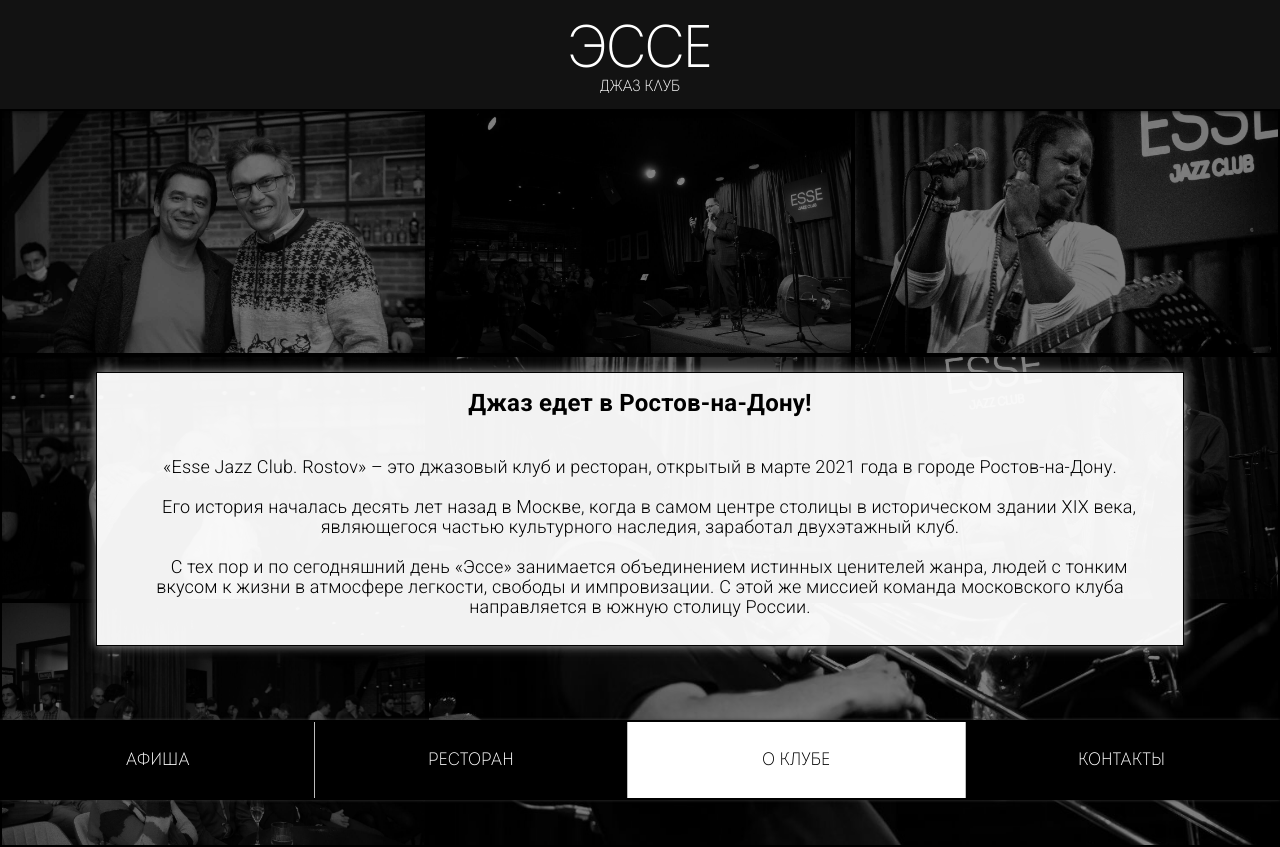
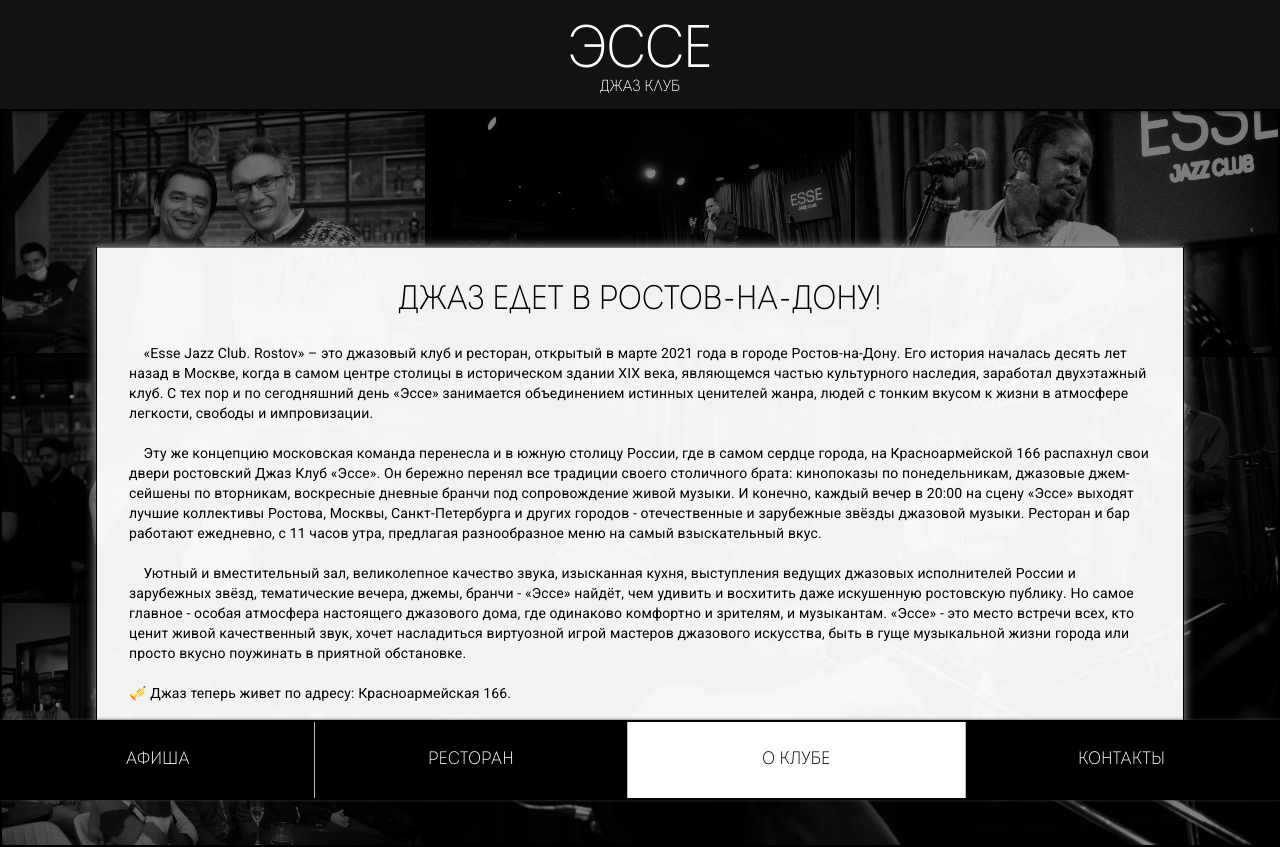
Before and after one commit to warferton/EsseDonWeb, a Next.js app in the folder front/: page /club in a window 1280 px wide. Shown: the top 847 px of the page. Built offline with nearby package versions, Linux system fonts and the light colour scheme.

Commit message:
changed fonts at event page

```diff
--- a/front/pages/club/index.tsx
+++ b/front/pages/club/index.tsx
@@ -1,7 +1,6 @@
 import { useEffect } from 'react';
 import Head from 'next/head';
 import { Box, Typography, ImageList, ImageListItem, makeStyles } from '@material-ui/core';
-import { Footer } from '../../components/footer/footer.component';
 import { motion } from 'framer-motion';
 
 const useStyles = makeStyles({
@@ -34,20 +33,18 @@
     '-ms-transform': 'translate(-50%, -50%)',
   },
   heading:{
-    fontSize: '24px',
-    fontWeight: 'bold',
+    paddingTop: '20px',
     display: 'flex',
     textAlign: 'center',
     flexWrap: 'wrap',
     justifyContent: 'center',
   },
   text: {
-      paddingTop: '20px',
+      paddingTop: '5px',
       paddingRight: '20px',
       paddingLeft: '20px',
-      fontSize: '18px',
       lineHeight: '20px',
-      fontWeight: 300,
+      textAlign: 'left',
   },
   image: {
     position: 'relative',
@@ -115,16 +112,18 @@
             </ImageList>
 
             <Box className={ classes.infoBox }>
-              <Typography paragraph className = {classes.heading }>
-                Джаз едет в Ростов-на-Дону!
+              <Typography variant="h4" paragraph className = {classes.heading }>
+                Джаз едет в Ростов_на_Дону!
               </Typography>
 
-              <Typography paragraph className = { classes.text }>
-                «Esse Jazz Club. Rostov» – это джазовый клуб и ресторан, открытый в марте 2021 года в городе Ростов-на-Дону.<br/><br/> &nbsp;&nbsp;&nbsp;&nbsp;Его история началась десять лет назад в Москве, когда в самом центре столицы в историческом здании XIX века, являющегося частью культурного наследия, заработал двухэтажный клуб.<br/><br/> &nbsp;&nbsp;&nbsp;&nbsp;С тех пор и по сегодняшний день «Эссе» занимается объединением истинных ценителей жанра, людей с тонким вкусом к жизни в атмосфере легкости, свободы и импровизации. С этой же миссией команда московского клуба направляется в южную столицу России.
+              <Typography variant="body2" paragraph className = { classes.text }>
+              &nbsp;&nbsp;&nbsp;&nbsp;«Esse Jazz Club. Rostov» – это джазовый клуб и ресторан, открытый в марте 2021 года в городе Ростов-на-Дону. Его история началась десять лет назад в Москве, когда в самом центре столицы в историческом здании XIX века, являющемся частью культурного наследия, заработал двухэтажный клуб. С тех пор и по сегодняшний день «Эссе» занимается объединением истинных ценителей жанра, людей с тонким вкусом к жизни в атмосфере легкости, свободы и импровизации.<br/><br/>
+              &nbsp;&nbsp;&nbsp;&nbsp;Эту же концепцию московская команда перенесла и в южную столицу России, где в самом сердце  города, на Красноармейской 166 распахнул свои двери ростовский Джаз Клуб «Эссе». Он бережно перенял все традиции своего столичного брата: кинопоказы по понедельникам, джазовые джем-сейшены по вторникам, воскресные дневные бранчи под сопровождение живой музыки. И конечно, каждый вечер в 20:00 на сцену «Эссе» выходят лучшие коллективы Ростова, Москвы, Санкт-Петербурга и других городов - отечественные и зарубежные звёзды джазовой музыки. Ресторан и бар работают ежедневно, с 11 часов утра, предлагая разнообразное меню на самый взыскательный вкус.<br/><br/>
+              &nbsp;&nbsp;&nbsp;&nbsp;Уютный и вместительный зал, великолепное качество звука, изысканная кухня, выступления ведущих джазовых исполнителей России и зарубежных звёзд, тематические вечера, джемы, бранчи - «Эссе» найдёт, чем удивить и восхитить даже искушенную ростовскую публику. Но самое главное - особая атмосфера настоящего джазового дома, где одинаково комфортно и зрителям, и музыкантам. «Эссе» - это место встречи всех, кто ценит живой качественный звук, хочет насладиться виртуозной игрой мастеров джазового искусства, быть в гуще музыкальной жизни города или просто вкусно поужинать в приятной обстановке.<br/><br/>
+              🎺 Джаз теперь живет по адресу: Красноармейская 166.<br/><br/>
+              🎉 До скорых встреч!
               </Typography>
             </Box>
-
-          <Footer position='relative'/>
 
         </motion.div>
 
```
Also changed, not shown: front/package.json (line endings or trailing spaces), 1 other file (tests, documents, lock files or other folders).
